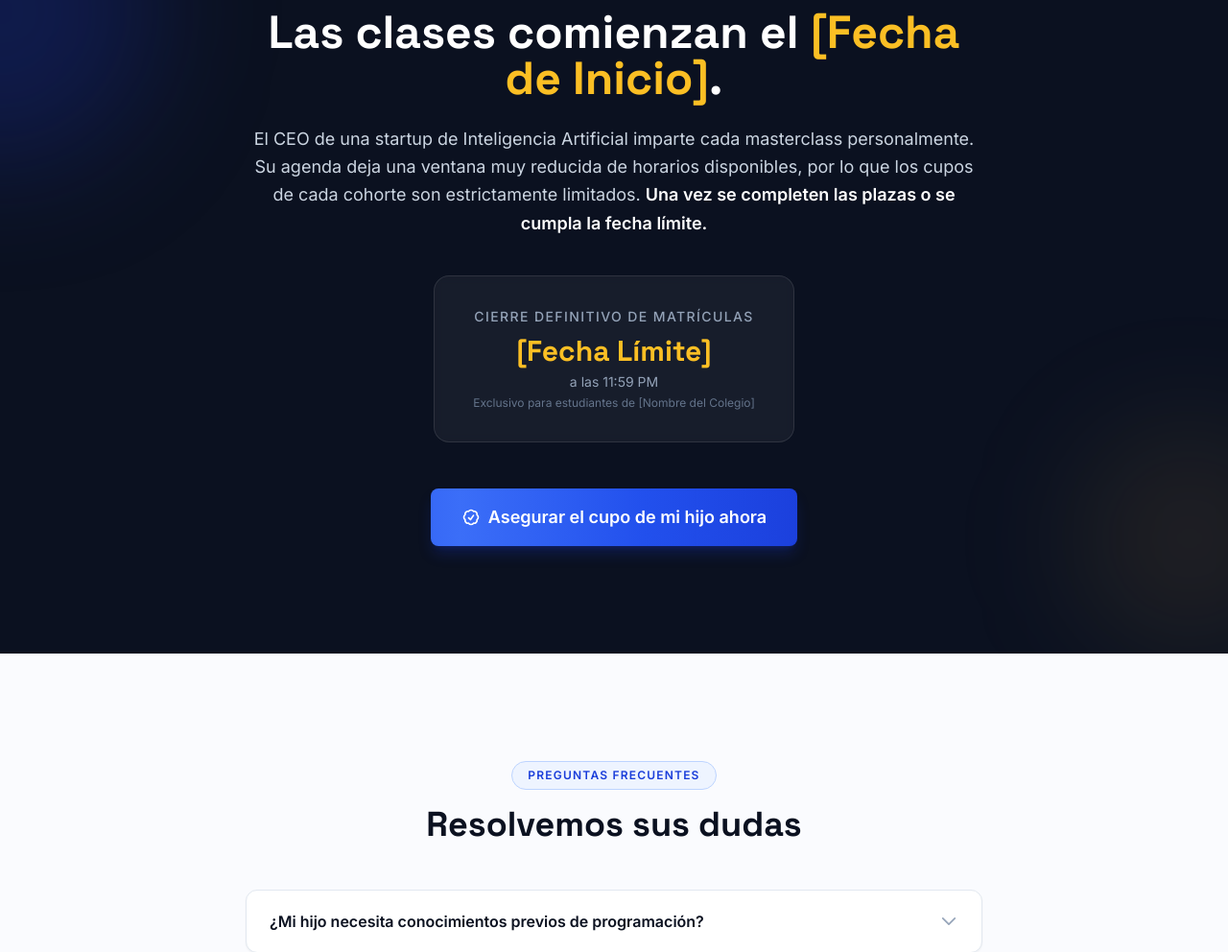
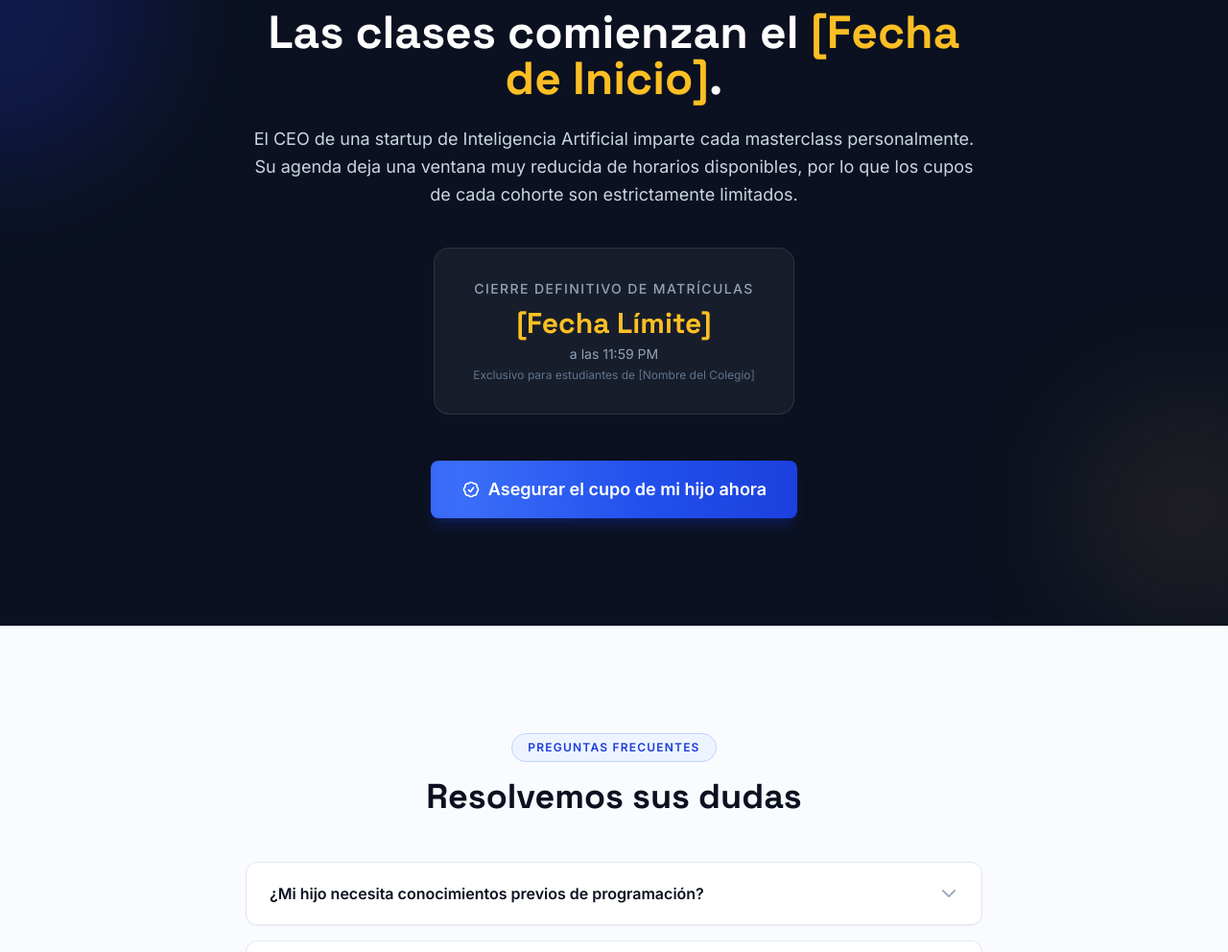
Before and after one commit to jsfigueroa/practical-AI-landing, a plain HTML site: page index.html in a window 1280 px wide. Shown: the part 7120-8112 px from the top of the page at 96% size. Drawn offline with nearby package versions, Linux system fonts and the light colour scheme.

Commit message:
Remove enrollment deadline statement from urgency section
Co-Authored-By: Claude Opus 4.6 <noreply@anthropic.com>

```diff
--- a/index.html
+++ b/index.html
@@ -758,7 +758,6 @@
 
         <p class="fade-up mt-6 text-lg leading-relaxed text-slate-300">
           El CEO de una startup de Inteligencia Artificial imparte cada masterclass personalmente. Su agenda deja una ventana muy reducida de horarios disponibles, por lo que los cupos de cada cohorte son estrictamente limitados.
-          <strong class="font-semibold text-white">Una vez se completen las plazas o se cumpla la fecha límite.</strong>
         </p>
 
         <!-- Date highlight -->
```
